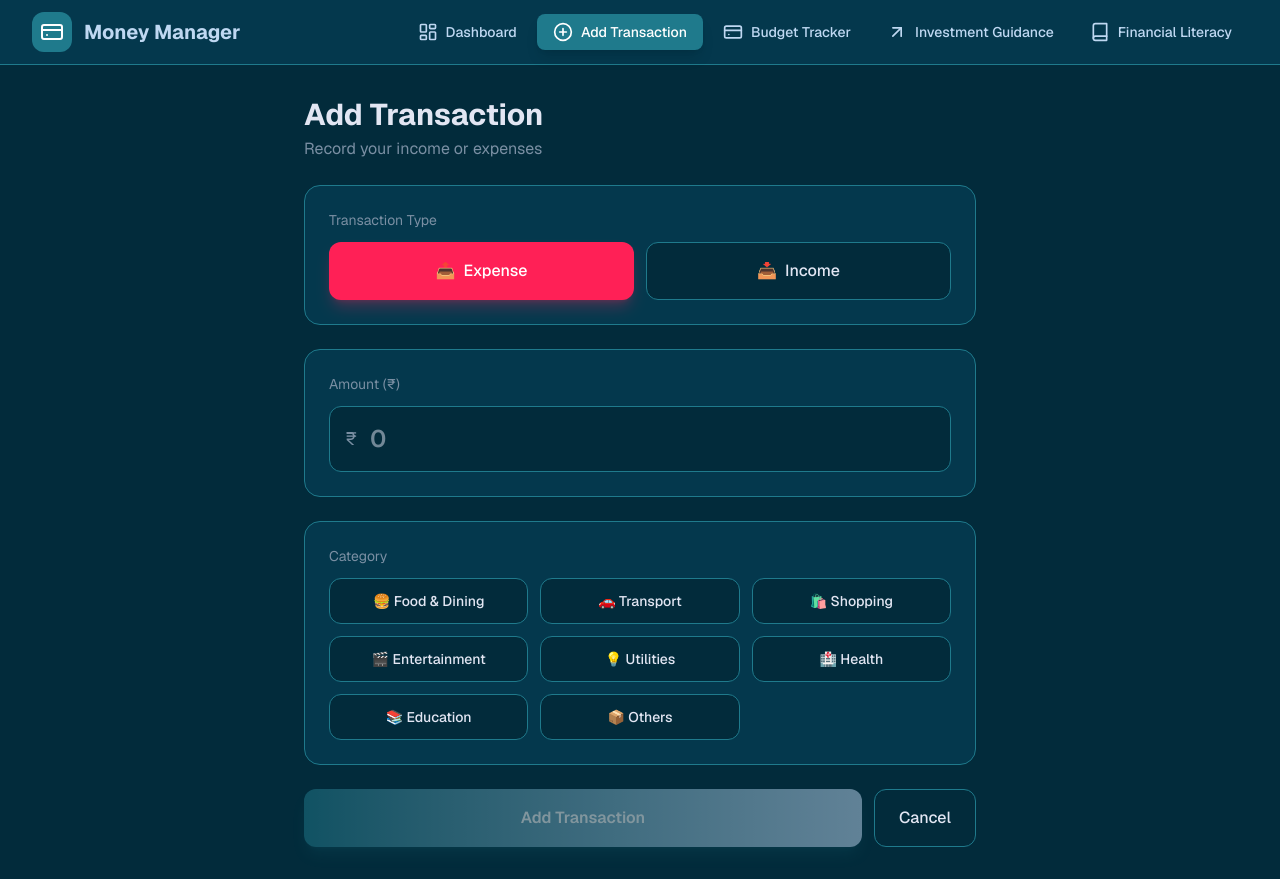
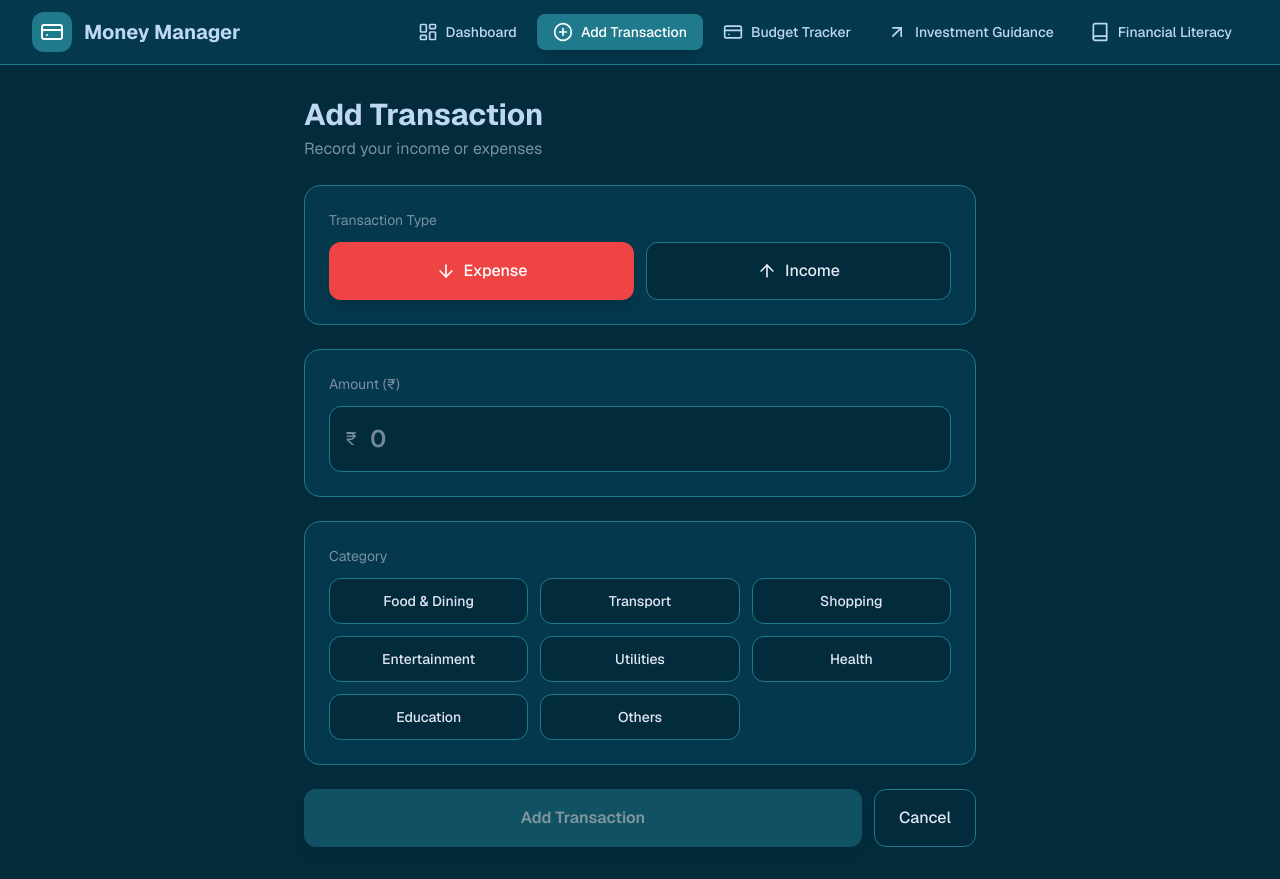
Before and after one commit to devdattapatilll/Money-Manager, a Next.js app: page /add in a window 1280 px wide. Built offline with nearby package versions, Linux system fonts and the light colour scheme.

Commit message:
theme add page

```diff
--- a/app/add/page.tsx
+++ b/app/add/page.tsx
@@ -5,22 +5,22 @@ import { supabase } from "@/lib/supabase"
 import Link from "next/link"
 
 const expenseCategories = [
-  { id: "food", label: "🍔 Food & Dining", color: "from-orange-500 to-red-500" },
-  { id: "transport", label: "🚗 Transport", color: "from-blue-500 to-cyan-500" },
-  { id: "shopping", label: "🛍️ Shopping", color: "from-purple-500 to-pink-500" },
-  { id: "entertainment", label: "🎬 Entertainment", color: "from-emerald-500 to-teal-500" },
-  { id: "utilities", label: "💡 Utilities", color: "from-amber-500 to-yellow-500" },
-  { id: "health", label: "🏥 Health", color: "from-rose-500 to-red-500" },
-  { id: "education", label: "📚 Education", color: "from-indigo-500 to-purple-500" },
-  { id: "others", label: "📦 Others", color: "from-gray-500 to-slate-500" },
+  { id: "food", label: "Food & Dining" },
+  { id: "transport", label: "Transport" },
+  { id: "shopping", label: "Shopping" },
+  { id: "entertainment", label: "Entertainment" },
+  { id: "utilities", label: "Utilities" },
+  { id: "health", label: "Health" },
+  { id: "education", label: "Education" },
+  { id: "others", label: "Others" },
 ]
 
 const incomeCategories = [
-  { id: "salary", label: "💼 Salary", color: "from-emerald-500 to-teal-500" },
-  { id: "freelance", label: "💻 Freelance", color: "from-blue-500 to-cyan-500" },
-  { id: "investment", label: "📈 Investment", color: "from-purple-500 to-pink-500" },
-  { id: "gift", label: "🎁 Gift", color: "from-amber-500 to-orange-500" },
-  { id: "others", label: "📦 Others", color: "from-gray-500 to-slate-500" },
+  { id: "salary", label: "Salary" },
+  { id: "freelance", label: "Freelance" },
+  { id: "investment", label: "Investment" },
+  { id: "gift", label: "Gift" },
+  { id: "others", label: "Others" },
 ]
 
 export default function Add() {
@@ -60,13 +60,13 @@ export default function Add() {
     <div className="max-w-2xl mx-auto space-y-6">
       {/* Header */}
       <div>
-        <h1 className="text-3xl font-bold">Add Transaction</h1>
-        <p className="text-muted mt-1">Record your income or expenses</p>
+        <h1 className="text-3xl font-bold text-[#BFD8F2]">Add Transaction</h1>
+        <p className="text-[#7A8FA3] mt-1">Record your income or expenses</p>
       </div>
 
       {/* Type Selector */}
-      <div className="p-6 bg-card border border-border rounded-2xl">
-        <label className="text-sm text-muted mb-3 block">Transaction Type</label>
+      <div className="p-6 bg-[#04384D] border border-[#1F7A8C] rounded-2xl">
+        <label className="text-sm text-[#7A8FA3] mb-3 block">Transaction Type</label>
         <div className="grid grid-cols-2 gap-3">
           <button
             onClick={() => {
@@ -75,11 +75,15 @@ export default function Add() {
             }}
             className={`p-4 rounded-xl font-medium transition-all duration-300 flex items-center justify-center gap-2 ${
               type === "expense"
-                ? "bg-rose-500 text-white shadow-lg shadow-rose-500/25"
-                : "bg-background border border-border hover:border-rose-500/50"
+                ? "bg-[#ef4444] text-white shadow-lg"
+                : "bg-[#022B3B] border border-[#1F7A8C] hover:border-[#ef4444]/50 text-[#E2E6F3]"
             }`}
           >
-            <span>📤</span> Expense
+            <svg width="20" height="20" viewBox="0 0 24 24" fill="none" stroke="currentColor" strokeWidth="2" strokeLinecap="round" strokeLinejoin="round">
+              <line x1="12" y1="5" x2="12" y2="19" />
+              <polyline points="19 12 12 19 5 12" />
+            </svg>
+            Expense
           </button>
           <button
             onClick={() => {
@@ -88,33 +92,37 @@ export default function Add() {
             }}
             className={`p-4 rounded-xl font-medium transition-all duration-300 flex items-center justify-center gap-2 ${
               type === "income"
-                ? "bg-emerald-500 text-white shadow-lg shadow-emerald-500/25"
-                : "bg-background border border-border hover:border-emerald-500/50"
+                ? "bg-[#10b981] text-white shadow-lg"
+                : "bg-[#022B3B] border border-[#1F7A8C] hover:border-[#10b981]/50 text-[#E2E6F3]"
             }`}
           >
-            <span>📥</span> Income
+            <svg width="20" height="20" viewBox="0 0 24 24" fill="none" stroke="currentColor" strokeWidth="2" strokeLinecap="round" strokeLinejoin="round">
+              <line x1="12" y1="19" x2="12" y2="5" />
+              <polyline points="5 12 12 5 19 12" />
+            </svg>
+            Income
           </button>
         </div>
       </div>
 
       {/* Amount Input */}
-      <div className="p-6 bg-card border border-border rounded-2xl">
-        <label className="text-sm text-muted mb-3 block">Amount (₹)</label>
+      <div className="p-6 bg-[#04384D] border border-[#1F7A8C] rounded-2xl">
+        <label className="text-sm text-[#7A8FA3] mb-3 block">Amount (₹)</label>
         <div className="relative">
-          <span className="absolute left-4 top-1/2 -translate-y-1/2 text-muted text-lg">₹</span>
+          <span className="absolute left-4 top-1/2 -translate-y-1/2 text-[#7A8FA3] text-lg">₹</span>
           <input
             type="number"
             value={amount}
             onChange={(e) => setAmount(e.target.value)}
             placeholder="0"
-            className="w-full pl-10 pr-4 py-4 bg-background border border-border rounded-xl text-2xl font-semibold focus:border-primary focus:outline-none transition-colors"
+            className="w-full pl-10 pr-4 py-4 bg-[#022B3B] border border-[#1F7A8C] rounded-xl text-2xl font-semibold text-[#E2E6F3] focus:border-[#BFD8F2] focus:outline-none transition-colors"
           />
         </div>
       </div>
 
       {/* Category Selection */}
-      <div className="p-6 bg-card border border-border rounded-2xl">
-        <label className="text-sm text-muted mb-3 block">Category</label>
+      <div className="p-6 bg-[#04384D] border border-[#1F7A8C] rounded-2xl">
+        <label className="text-sm text-[#7A8FA3] mb-3 block">Category</label>
         <div className="grid grid-cols-2 sm:grid-cols-3 gap-3">
           {categories.map((cat) => (
             <button
@@ -122,8 +130,8 @@ export default function Add() {
               onClick={() => setCategory(cat.id)}
               className={`p-3 rounded-xl text-sm font-medium transition-all duration-200 ${
                 category === cat.id
-                  ? `bg-linear-to-r ${cat.color} text-white shadow-lg`
-                  : "bg-background border border-border hover:border-primary/50"
+                  ? "bg-[#1F7A8C] text-white shadow-lg"
+                  : "bg-[#022B3B] border border-[#1F7A8C] hover:border-[#BFD8F2]/50 text-[#E2E6F3]"
               }`}
             >
               {cat.label}
@@ -137,13 +145,13 @@ export default function Add() {
         <button
           onClick={handleAdd}
           disabled={loading || !amount || !category}
-          className="flex-1 py-4 bg-linear-to-r from-primary to-secondary text-white font-semibold rounded-xl shadow-lg shadow-primary/25 hover:shadow-xl transition-all duration-300 disabled:opacity-50 disabled:cursor-not-allowed"
+          className="flex-1 py-4 bg-[#1F7A8C] text-white font-semibold rounded-xl shadow-lg hover:bg-[#166670] transition-all duration-300 disabled:opacity-50 disabled:cursor-not-allowed"
         >
           {loading ? "Adding..." : "Add Transaction"}
         </button>
         <Link
           href="/dashboard"
-          className="px-6 py-4 bg-background border border-border rounded-xl font-medium hover:bg-card-hover transition-colors"
+          className="px-6 py-4 bg-[#022B3B] border border-[#1F7A8C] rounded-xl font-medium text-[#E2E6F3] hover:bg-[#04384D] transition-colors"
         >
           Cancel
         </Link>
```
